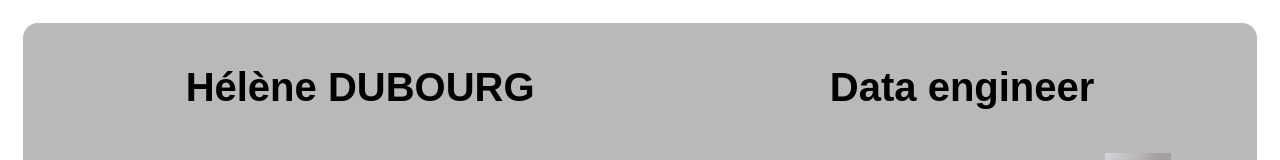
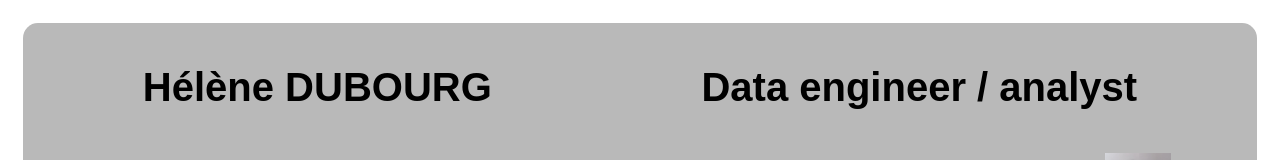
Before and after one commit to hesolean/CV_Data, a plain HTML site: page index.html in a window 1280 px wide. Shown: the top 160 px of the page. Drawn offline with Linux system fonts and the light colour scheme.

Commit message:
mise à jour

```diff
--- a/index.html
+++ b/index.html
@@ -13,7 +13,7 @@
       <div>
         <div class="titre">
           <h1>Hélène DUBOURG</h1>
-          <h1>Data engineer</h1>
+          <h1>Data engineer / analyst</h1>
         </div>
 
         <div class="icones">
```
Also changed, not shown: 2 other files.
